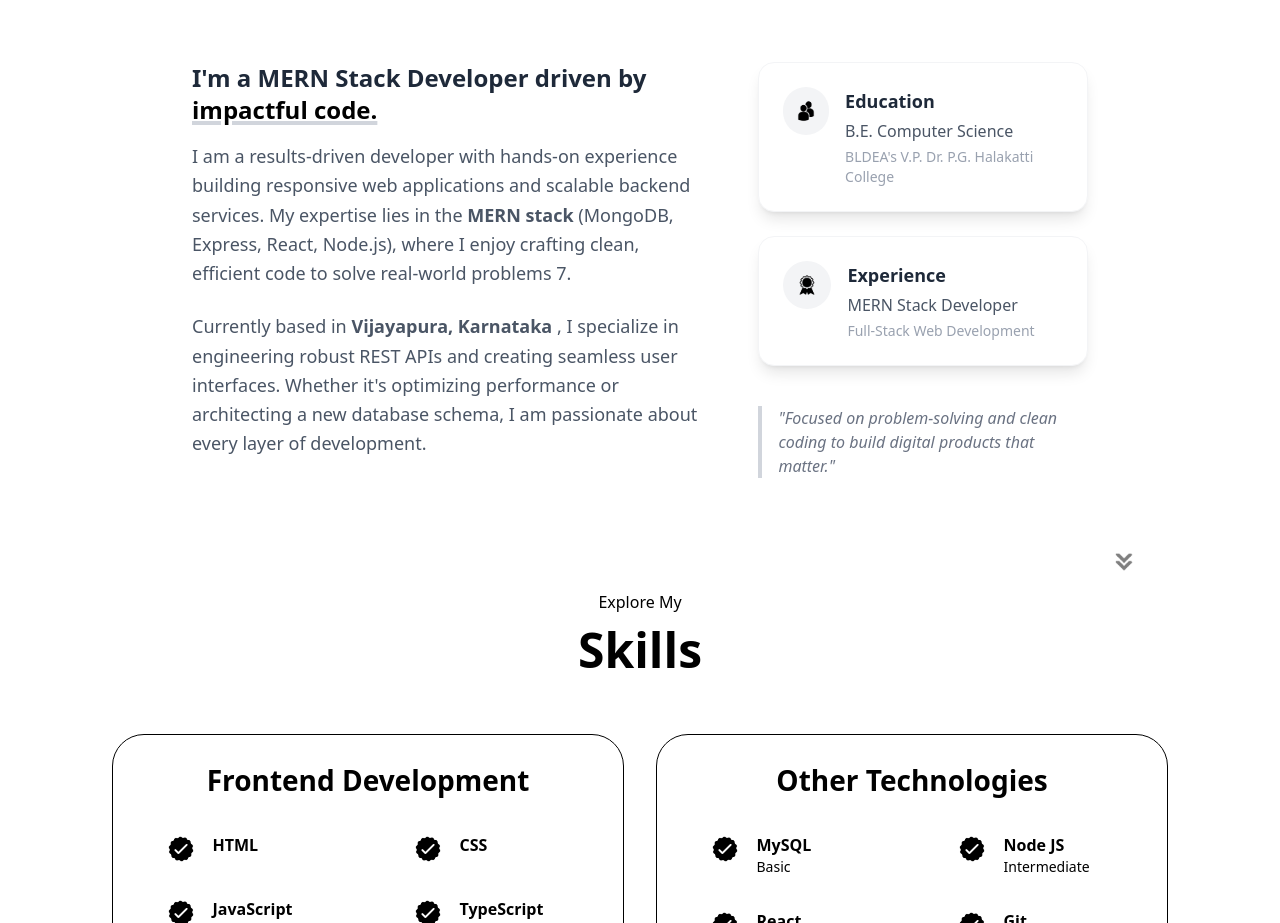
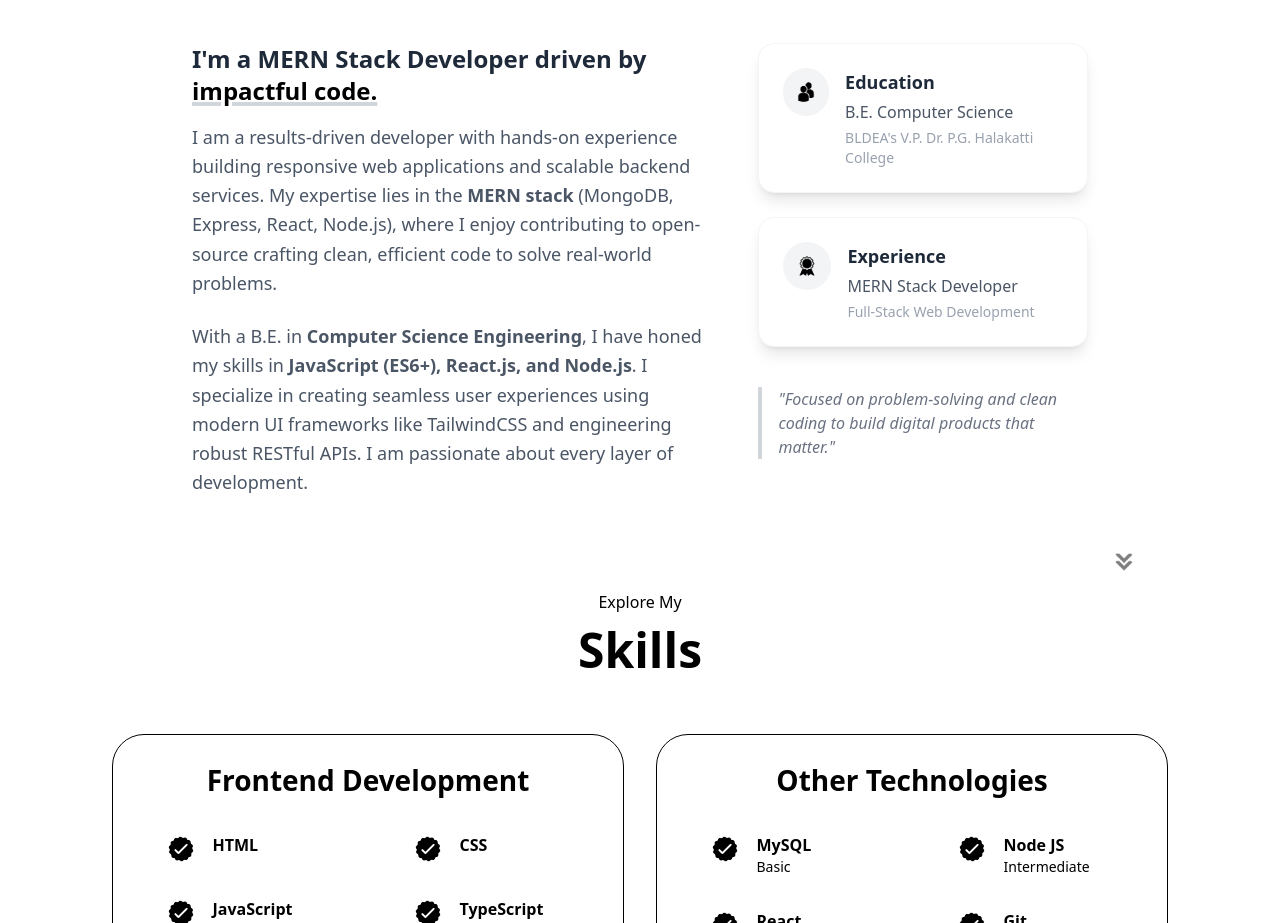
Before and after one commit to PraveenDKatti/my-work, a React (Vite) app: page / in a window 1280 px wide. Shown: the part 820-1743 px from the top of the page. Built offline with nearby package versions, Linux system fonts and the light colour scheme.

Commit message:
edited about component information

```diff
--- a/src/components/About.jsx
+++ b/src/components/About.jsx
@@ -24,13 +24,14 @@ const About = () => {
           <p className="leading-relaxed text-lg">
             I am a results-driven developer with hands-on experience building responsive web applications and
             scalable backend services. My expertise lies in the <strong>MERN stack</strong> (MongoDB, Express,
-            React, Node.js), where I enjoy crafting clean, efficient code to solve real-world problems 7.
+            React, Node.js), where I enjoy contributing to open-source crafting clean, efficient code to solve real-world problems.
           </p>
 
           <p className="leading-relaxed text-lg">
-            Currently based in <strong>Vijayapura, Karnataka</strong> , I specialize in engineering robust
-            REST APIs and creating seamless user interfaces. Whether it's optimizing performance or architecting
-            a new database schema, I am passionate about every layer of development.
+            With a B.E. in <b>Computer Science Engineering</b>, I have honed my skills in <b>JavaScript (ES6+),
+            React.js, and Node.js</b>. I specialize in creating seamless user experiences using modern UI
+            frameworks like TailwindCSS and engineering robust RESTful APIs. I am passionate about every layer
+            of development.
           </p>
         </div>
 
```
